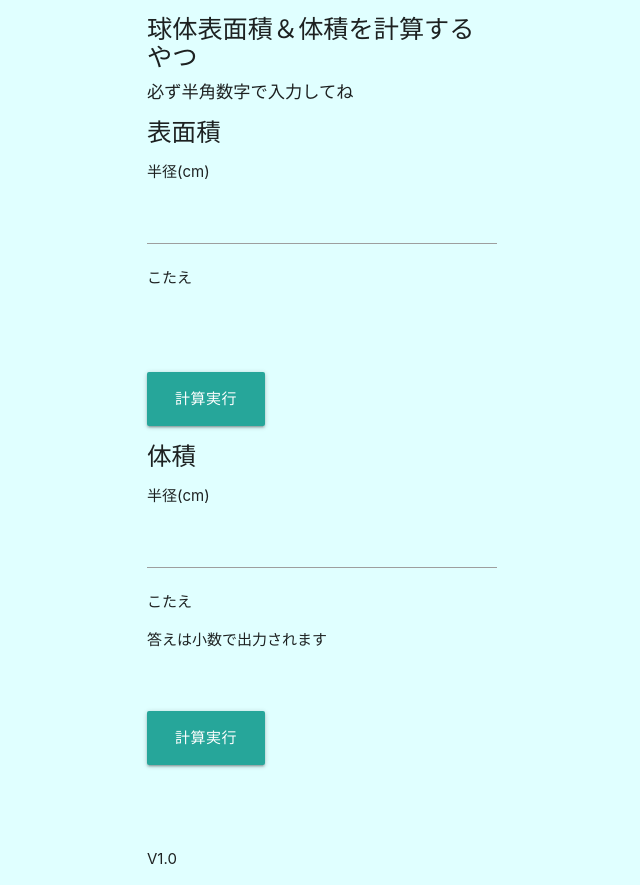
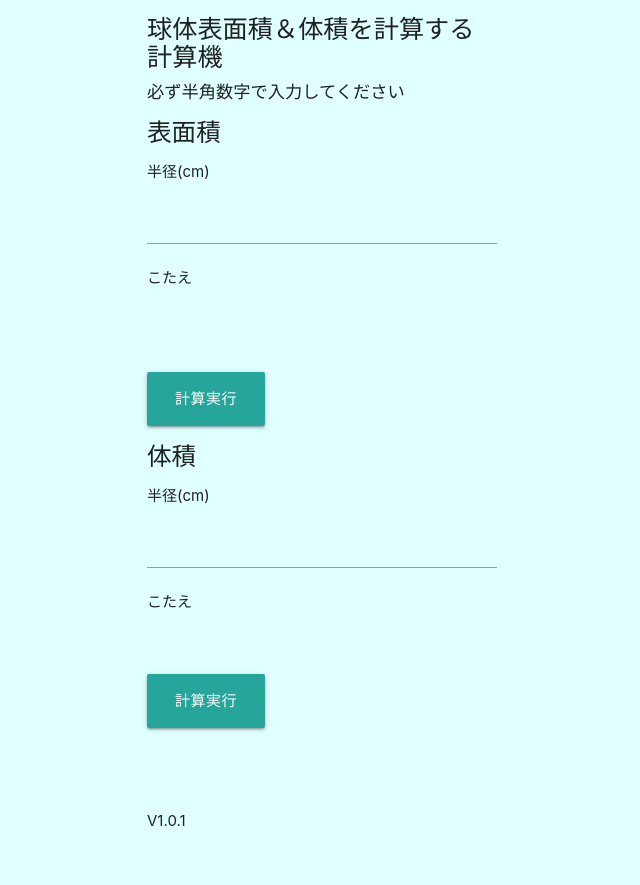
Before and after one commit to koucyan-iruka/sphere-areavolume-calc, a plain HTML site: page index.html in a window 1280 px wide. Shown: the whole page, without its empty margins (318-958 px from the left). After the commit the page ends 848 px from the top, so only its background shows below. Drawn offline with nearby package versions, Linux system fonts and the light colour scheme.

Commit message:
Update index.html
corrected some words

```diff
--- a/index.html
+++ b/index.html
@@ -15,8 +15,8 @@
   </script>
   <body style="background-color: #e0ffff">
   	<div style="width: 350px;margin: auto;">
-      <h5 class="flow-text">球体表面積＆体積を計算するやつ</h5>
-      <h6>必ず半角数字で入力してね</h6>
+      <h5 class="flow-text">球体表面積＆体積を計算する計算機</h5>
+      <h6>必ず半角数字で入力してください</h6>
      <h5>表面積</h5>
      <p>半径(cm)</p>
       <form  method="get" name="input">
@@ -41,7 +41,6 @@
     <p>こたえ</p>
       <output type="text" id="ans2" name="answer2" size="10" value="0">
       </output>
-      <p>答えは小数で出力されます</p>
       <br>
       <br>
       <input type="button" name="button" id="button" class="btn btn-large" onclick="keisan2()" value="計算実行">
@@ -50,7 +49,7 @@
     <br>
     <br>
     <br>
-      <p>V1.0</p>
+      <p>V1.0.1</p>
     </div>
   </body>
 </html>
```
